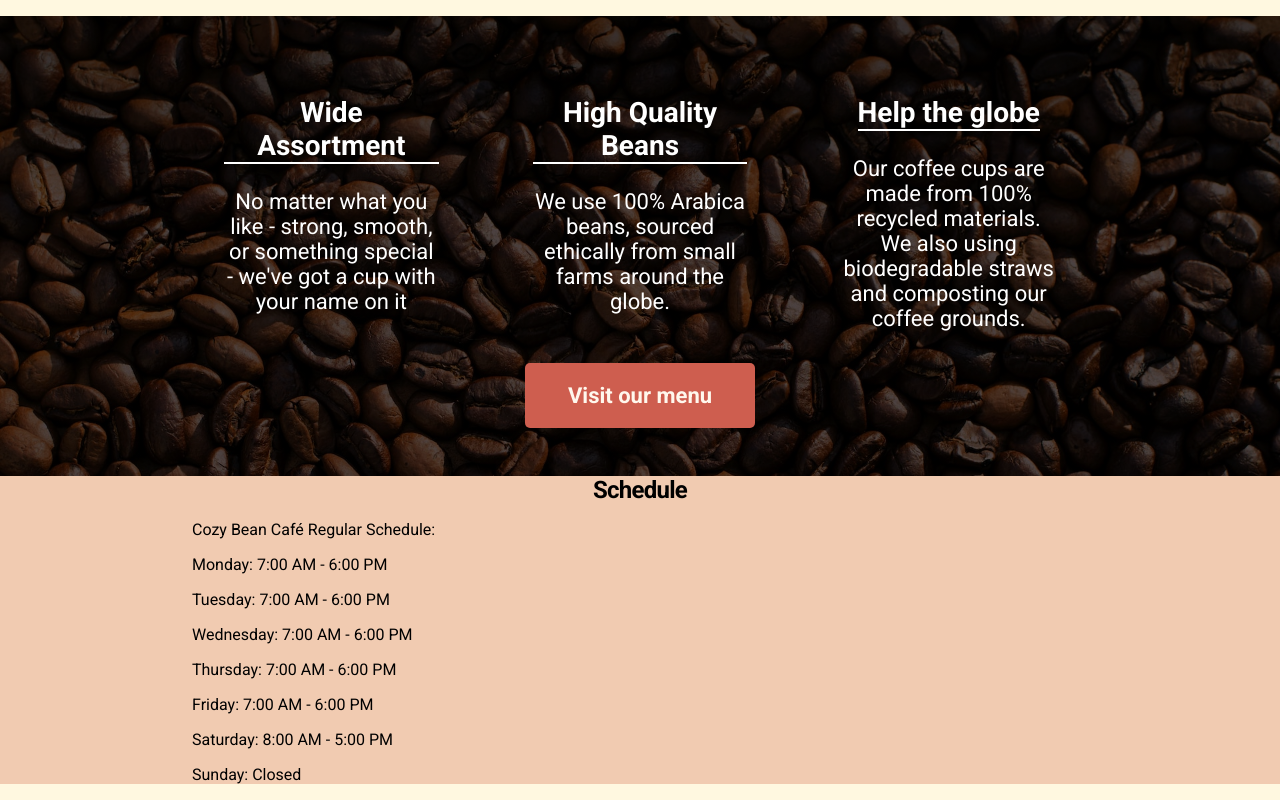
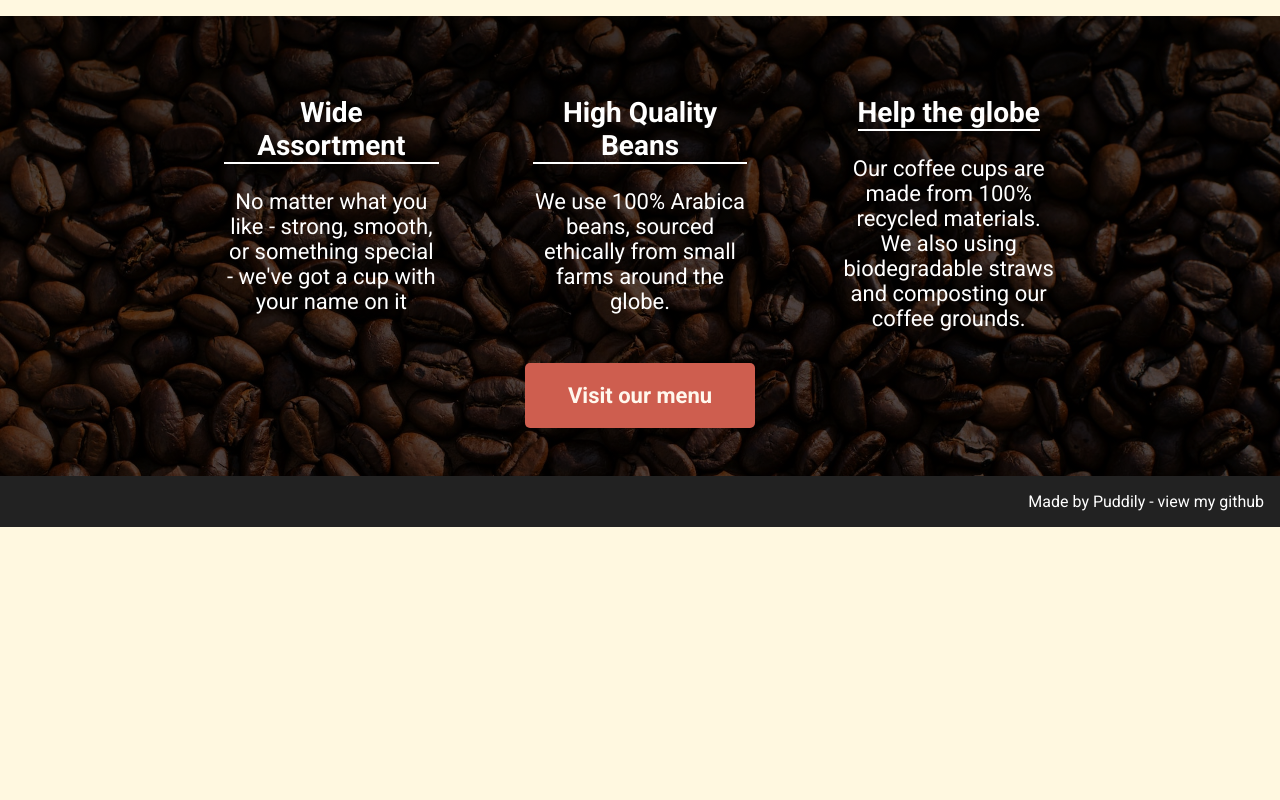
Before and after one commit to puddily/restaurant-page, a website built with webpack: page dist/index.html in a window 1280 px wide. Shown: the part 910-1710 px from the top of the page. After the commit the page ends 1437 px from the top, so only its background shows below. Built offline with nearby package versions, Linux system fonts and the light colour scheme.

Commit message:
Add footer

```diff
--- a/dist/index.css
+++ b/dist/index.css
@@ -124,11 +124,29 @@ body{
 .alt-color{
     color:var(--light-cream-accent);
 }
-#schedule{
-    background-color:var(--dark-cream);
+#footer{
+    padding:1rem;
+    color:white;
+    background-color:#222;
 }
-.schedule-header{
-  text-align:center;
+#footer p{
+    text-align:right;
+    margin:0;
+    padding:0;
+}
+#footer a:link{
+    color:white;
+    text-decoration: none;
+}
+#footer a:visited{
+    color:white;
+    text-decoration: none;
+}
+#footer a:hover{
+    color:rgb(234 135 200);
+}
+#footer a:active{
+    color:rgb(250, 186, 239);
 }
 nav{
     background-color:var(--light-cream);
--- a/dist/index.html
+++ b/dist/index.html
@@ -57,19 +57,9 @@
 
             </section>
 
-            <div id="schedule">
-                <div class="content-wrapper">
-                    <h2 class="schedule-header">Schedule</h2>
-                    <p>Cozy Bean Café Regular Schedule:</p>
-                    <p>Monday: 7:00 AM - 6:00 PM</p>
-                    <p>Tuesday: 7:00 AM - 6:00 PM</p>
-                    <p>Wednesday: 7:00 AM - 6:00 PM</p>
-                    <p>Thursday: 7:00 AM - 6:00 PM</p>
-                    <p>Friday: 7:00 AM - 6:00 PM</p>
-                    <p>Saturday: 8:00 AM - 5:00 PM</p>
-                    <p>Sunday: Closed</p>
-                </div>
-            </div>
+            <section id="footer">
+                <p><a href="https://github.com/puddily">Made by Puddily - view my github</a></p>
+            </section>
         </main>
     </div>
     <script src="main.js"></script>
```
